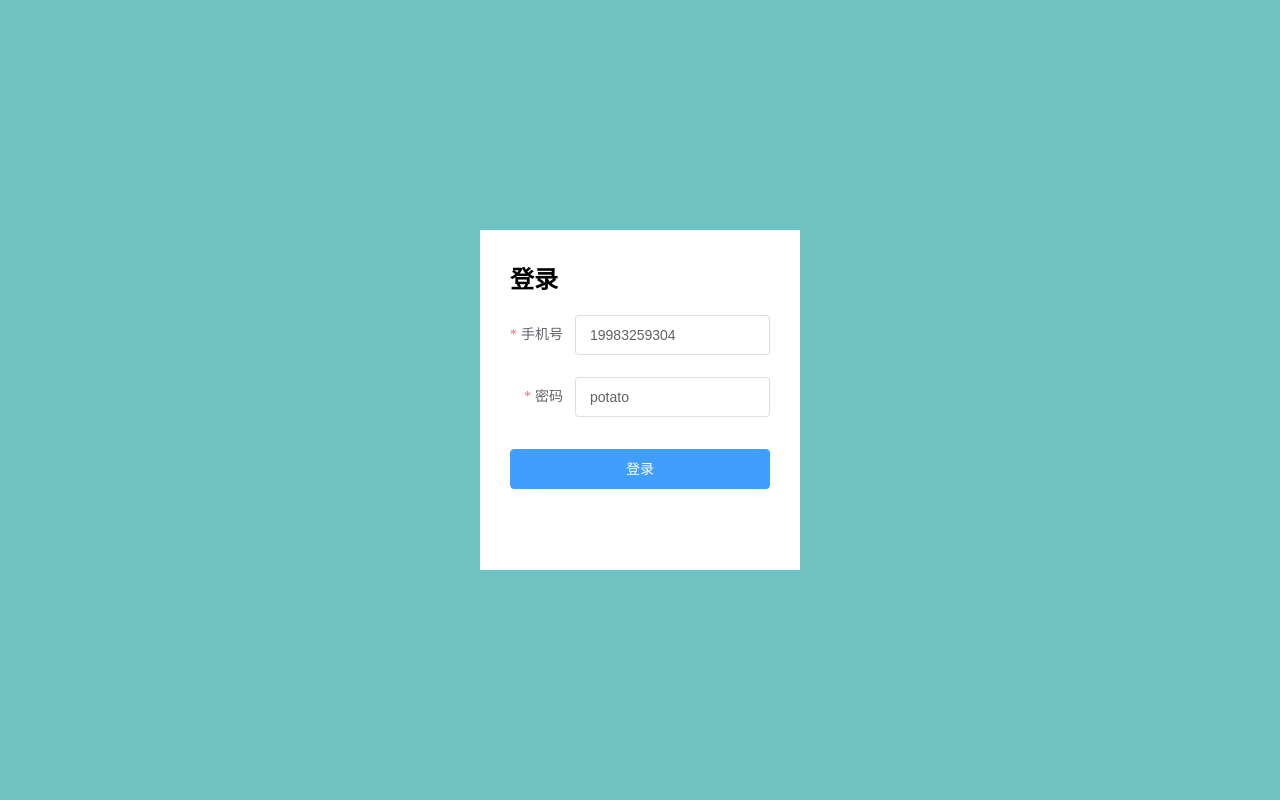
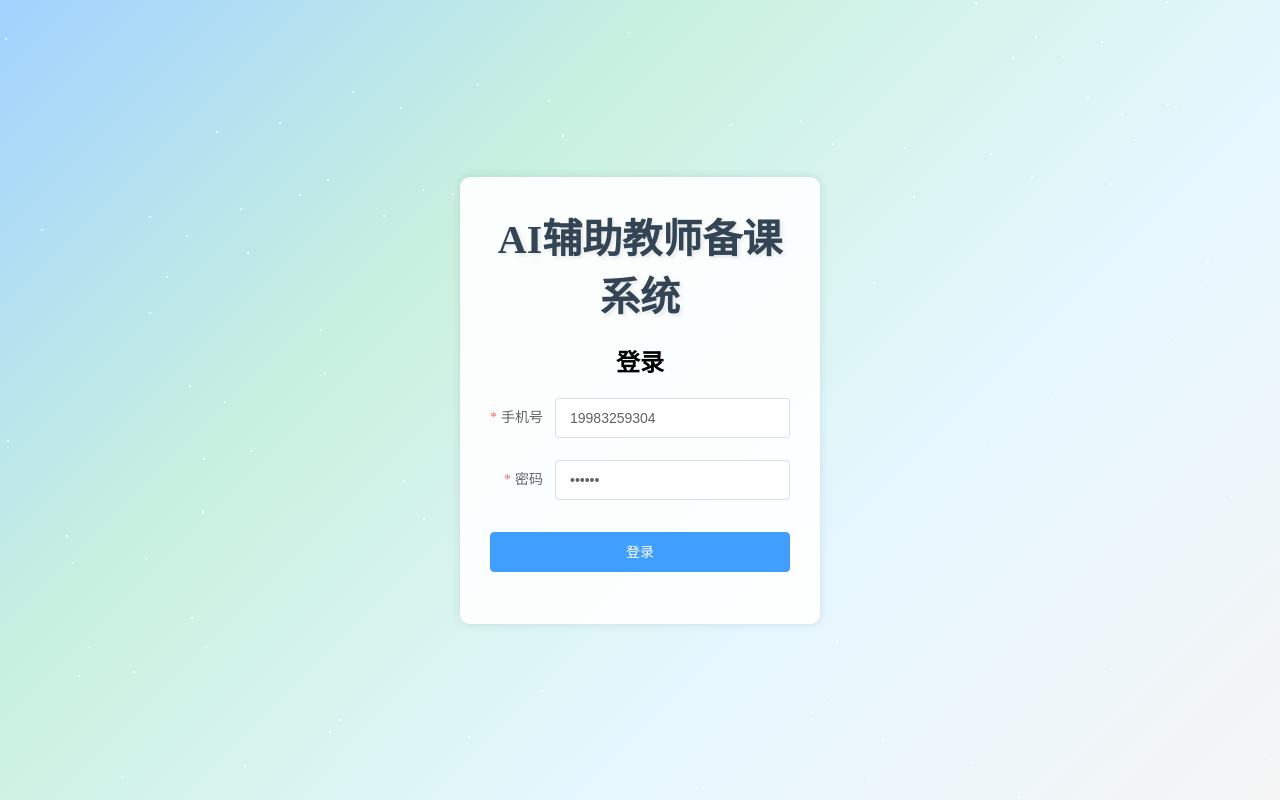
Before and after one commit to EnlightenedAddOne/AI_Teacher_Prep_System, a Vue app: page /login in a window 1280 px wide. Built offline with nearby package versions, Linux system fonts and the light colour scheme; no server answers.

Commit message:
界面美化/个人中心界面初步搭建

```diff
--- a/src/components/layout/AppAside.vue
+++ b/src/components/layout/AppAside.vue
@@ -1,12 +1,10 @@
 <script setup lang="ts">
-import { ref } from 'vue'
-import { isCollapse } from './IsCollapse'
+import { ref } from 'vue';
+import { isCollapse } from './IsCollapse';
 </script>
 
 <template>
-  <!--侧边栏-->
   <el-aside>
-    <!--菜单-->
     <el-menu router unique-opened :collapse="isCollapse">
       <a href="/" class="logo">
         <h1>AI辅助教师备课系统</h1>
@@ -51,18 +49,20 @@ import { isCollapse } from './IsCollapse'
   </el-aside>
 </template>
 
-
 <style lang="scss" scoped>
 .el-aside {
-  background-color: #70c3c3;
+  background-color: #2c3e50; /* 深蓝色背景 */
   height: 100vh;
   width: auto;
+  color: #fff; /* 白色文字 */
+  transition: width 0.3s ease;
 }
+
 .logo {
   display: flex;
   justify-content: center;
   text-decoration: none;
-  color: black;
+  color: #fff; /* 白色文字 */
   height: 60px;
   align-items: center;
   img {
@@ -70,18 +70,21 @@ import { isCollapse } from './IsCollapse'
     height: 32px;
   }
 }
+
 .el-menu {
-  background-color: #70c3c3;
+  background-color: #2c3e50; /* 深蓝色背景 */
   border-right: none;
   width: 250px;
+  transition: width 0.3s ease;
+
   &.el-menu--collapse {
-    background-color: #70c3c3;
     width: 60px;
-    & h1 {
+    h1 {
       display: none;
     }
   }
 }
+
 .el-menu-item {
   display: flex;
   justify-content: flex-start;
@@ -89,6 +92,10 @@ import { isCollapse } from './IsCollapse'
   height: 60px;
   padding: 0 20px;
   gap: 10px;
+  color: #fff; /* 白色文字 */
+  &:hover {
+    background-color: #42b983; /* 悬停时浅蓝色背景 */
+  }
 }
 
 .icon-text-wrapper {
--- a/src/components/layout/AppHeader.vue
+++ b/src/components/layout/AppHeader.vue
@@ -36,15 +36,7 @@ const handleLogout = async () => {
       <IEpExpand v-show="isCollapse" />
       <IEpFold v-show="!isCollapse" />
     </el-icon>
-    <!--面包屑-->
-    <el-breadcrumb separator="/">
-      <el-breadcrumb-item :to="{ path: '/' }">homepage</el-breadcrumb-item>
-      <el-breadcrumb-item>
-        <a href="/">promotion management</a>
-      </el-breadcrumb-item>
-      <el-breadcrumb-item>promotion list</el-breadcrumb-item>
-      <el-breadcrumb-item>promotion detail</el-breadcrumb-item>
-    </el-breadcrumb>
+
     <!--下拉菜单-->
     <el-dropdown>
       <span class="el-dropdown-link">
@@ -70,7 +62,8 @@ const handleLogout = async () => {
 .el-header {
   display: flex;
   align-items: center;
-  background-color: #d8d8d8;
+  background-color: #bcc3c3;
+  opacity: 0.6;
 }
 
 .el-header .el-icon {
--- a/src/views/Self/self.vue
+++ b/src/views/Self/self.vue
@@ -1,12 +1,147 @@
-<script setup>
+<template>
+  <el-card class="user-card">
+    <div class="user-info">
+      <el-avatar :size="100" :src="userInfo.avatar" />
+      <div class="user-details">
+        <div class="user-name">{{ userInfo.name }}</div>
+        <div class="user-phone">{{ userInfo.phone }}</div>
+      </div>
+    </div>
+    <div class="password-section">
+      <el-form ref="passwordForm" :model="passwordForm" :rules="rules" label-width="100px">
+        <el-form-item label="当前密码" prop="currentPassword">
+          <el-input
+            v-model="passwordForm.currentPassword"
+            type="password"
+            placeholder="请输入当前密码"
+            show-password
+          />
+        </el-form-item>
+        <el-form-item label="新密码" prop="newPassword">
+          <el-input
+            v-model="passwordForm.newPassword"
+            type="password"
+            placeholder="请输入新密码"
+            show-password
+          />
+        </el-form-item>
+        <el-form-item label="确认新密码" prop="confirmPassword">
+          <el-input
+            v-model="passwordForm.confirmPassword"
+            type="password"
+            placeholder="请确认新密码"
+            show-password
+          />
+        </el-form-item>
+        <el-form-item>
+          <el-button type="primary" @click="submitPasswordChange">修改密码</el-button>
+        </el-form-item>
+      </el-form>
+    </div>
+  </el-card>
+</template>
+
+<script>
+// import axios from 'axios';
+// import { ElMessage } from 'element-plus';
+
+export default {
+  data() {
+    return {
+      userInfo: {
+        avatar: 'https://via.placeholder.com/100', // 示例头像
+        name: 'Mrs. Black',
+        phone: '19983259304',
+      },
+      passwordForm: {
+        currentPassword: 'potato', // 默认密码
+        newPassword: '',
+        confirmPassword: '',
+      },
+      rules: {
+        currentPassword: [
+          { required: true, message: '请输入当前密码', trigger: 'blur' },
+        ],
+        newPassword: [
+          { required: true, message: '请输入新密码', trigger: 'blur' },
+          { min: 6, message: '密码长度不能少于6位', trigger: 'blur' },
+        ],
+        confirmPassword: [
+          { required: true, message: '请确认新密码', trigger: 'blur' },
+          {
+            validator: (rule, value, callback) => {
+              if (value !== this.passwordForm.newPassword) {
+                callback(new Error('两次输入的密码不一致'));
+              } else {
+                callback();
+              }
+            },
+            trigger: 'blur',
+          },
+        ],
+      },
+    };
+  },
+  // mounted() {
+  //   this.fetchUserInfo();
+  // },
+  methods: {
+    // async fetchUserInfo() {
+    //   try {
+    //     const response = await axios.get('/api/user/info');
+    //     this.userInfo = response.data;
+    //   } catch (error) {
+    //     console.error('获取用户信息失败', error);
+    //     ElMessage.error('获取用户信息失败');
+    //   }
+    // },
+    submitPasswordChange() {
+      this.$refs.passwordForm.validate((valid) => {
+        if (valid) {
+          console.log('密码修改成功');
+          // 清空表单
+          this.passwordForm = {
+            currentPassword: 'potato', // 保留默认密码
+            newPassword: '',
+            confirmPassword: '',
+          };
+        }
+      });
+    },
+  },
+};
 </script>
 
-<template>
-  <div>
-    <h1>个人中心</h1>
-  </div>
-</template>
-
 <style scoped>
-/* 样式代码 */
+.user-card {
+  background-color: #ffffff;
+  padding: 20px;
+  border-radius: 8px;
+  box-shadow: 0 2px 10px rgba(0, 0, 0, 0.1);
+  margin-right: 20px; /* 添加右边距 */
+}
+.user-info {
+  display: flex;
+  align-items: center;
+  margin-bottom: 20px;
+}
+.user-avatar {
+  margin-right: 20px; /* 增加头像与信息的间距 */
+}
+.user-details {
+  display: flex;
+  flex-direction: column;
+}
+.user-details .user-name {
+  font-size: 18px;
+  font-weight: bold;
+  margin-bottom: 5px; /* 增加姓名与电话的间距 */
+}
+.user-details .user-phone {
+  font-size: 14px;
+  color: #666;
+}
+.password-section {
+  margin-top: 20px;
+}
 </style>
--- a/src/views/login/LoginView.vue
+++ b/src/views/login/LoginView.vue
@@ -1,49 +1,62 @@
 <script setup lang="ts">
-import { reactive,ref } from "vue";
-import type { FormRules } from "element-plus";
-import {login} from "@/api/users"
-import {useRouter} from "vue-router"
-const router = useRouter()
-//表单的响应式数据
+import { reactive, ref } from "vue";
+import type { FormRules, FormInstance } from "element-plus";
+import { login } from "@/api/users";
+import { useRouter } from "vue-router";
+import { ElMessage } from "element-plus";
+
+const router = useRouter();
+
+// 表单的响应式数据
 const form = reactive({
-  //默认可以登录的账号
-  phone: '19983259304',
+  phone: '19983259304', // 默认可以登录的账号
   password: 'potato'
-})
-//登录事件处理
-const onSubmit = async() => {
-  //表单校验（失败执行catch）
-  await formRef.value?.validate().catch((err)=>{
-    ElMessage.error("手机号或密码错误")
-    throw err
-  })
-  //（表单校验成功）正式发送登录请求
-  //const data=login(form).then((res)=>{
-    //...(根据接口文档判断是否登录成功比如通过定义的success参数)
-    /*如果登录失败
-    if(){
-    ElMessage.error(手机号或密码有误)
-    throw new Error(登录信息有误)
-    }
-    return res.data
-    */
-  //})
+});
+
+// 登录事件处理
+const onSubmit = async () => {
+  // 表单校验（失败执行catch）
+  await formRef.value?.validate().catch((err) => {
+    ElMessage.error("手机号或密码错误");
+    throw err;
+  });
+
+  // 直接跳转到主页
   router.push("/");
-}
-//定义表单校验规则
+};
+
+// 定义表单校验规则
 const rules = reactive<FormRules>({
-  phone: [{required:true,message:"请输入电话号码"},
-          {pattern:/^\d{11}$/,message:"请正确输入11位电话号码"}],
-  password: [{required:true,message:"请输入密码"},
-          {min:6,max:18,message:"密码长度需要6-18位"}]
-})
+  phone: [
+    { required: true, message: "请输入电话号码" },
+    { pattern: /^\d{11}$/, message: "请正确输入11位电话号码" }
+  ],
+  password: [
+    { required: true, message: "请输入密码" },
+    { min: 6, max: 18, message: "密码长度需要6-18位" }
+  ]
+});
 
+const formRef = ref<FormInstance>();
 
-const formRef = ref<FormInstance>()
+// 随机生成星星位置
+const randomPosition = () => {
+  const top = Math.random() * 100; // 0-100%
+  const left = Math.random() * 100; // 0-100%
+  return {
+    top: `${top}%`,
+    left: `${left}%`,
+  };
+};
 </script>
 
 <template>
+  <div class="login-container">
+    <div class="background">
+      <div class="star" v-for="n in 100" :key="n" :style="randomPosition()"></div>
+    </div>
     <div class="login">
+      <h1 class="title">AI辅助教师备课系统</h1>
       <el-form
         :model="form"
         label-width="auto"
@@ -58,7 +71,7 @@ const formRef = ref<FormInstance>()
         </el-form-item>
 
         <el-form-item label="密码" prop="password">
-        <el-input v-model="form.password" />
+          <el-input v-model="form.password" type="password" />
         </el-form-item>
 
         <el-form-item>
@@ -66,25 +79,88 @@ const formRef = ref<FormInstance>()
         </el-form-item>
       </el-form>
     </div>
+  </div>
 </template>
 
 <style lang="scss" scoped>
-.login {
-  background-color: #70c3c3;
+.login-container {
+  position: relative;
   height: 100vh;
+  overflow: hidden;
   display: flex;
   justify-content: center;
   align-items: center;
 }
+
+.background {
+  position: absolute;
+  top: 0;
+  left: 0;
+  width: 100%;
+  height: 100%;
+  background: linear-gradient(135deg, #a2d2ff, #c9f1df, #e6f7ff, #f5f5f5); /* 蓝绿灰白渐变 */
+  z-index: -1;
+  animation: gradient 15s infinite;
+}
+
+@keyframes gradient {
+  0% {
+    background-position: 0% 50%;
+  }
+  50% {
+    background-position: 100% 50%;
+  }
+  100% {
+    background-position: 0% 50%;
+  }
+}
+
+.star {
+  position: absolute;
+  width: 2px;
+  height: 2px;
+  background: white;
+  border-radius: 50%;
+  animation: twinkle 2s infinite alternate;
+}
+
+@keyframes twinkle {
+  from {
+    opacity: 0.7;
+    transform: scale(1);
+  }
+  to {
+    opacity: 1;
+    transform: scale(1.2);
+  }
+}
+
+.login {
+  background-color: rgba(255, 255, 255, 0.9);
+  padding: 30px;
+  border-radius: 10px;
+  box-shadow: 0 0 10px rgba(0, 0, 0, 0.1);
+  text-align: center;
+  width: 300px;
+}
+
+.title {
+  font-size: 2.5rem;
+  font-weight: bold;
+  color: #345;
+  margin-bottom: 20px;
+  text-shadow: 2px 2px 4px rgba(0, 0, 0, 0.1);
+  font-family: 'Pacifico', cursive; /* 使用艺术字体 */
+}
+
 .login .el-form {
-  padding: 30px;
-  height: 280px;
-  width: 260px;
-  background-color: #fff;
+  margin-top: 20px;
 }
+
 .login .el-form .el-form-item {
   margin-top: 20px;
 }
+
 .login .el-form .el-form-item .el-button {
   width: 100%;
   margin-top: 10px;
```
Also changed, not shown: src/components/layout/AppLayout.vue (line endings or trailing spaces). Lines whose indentation alone changed are shown as unchanged.
